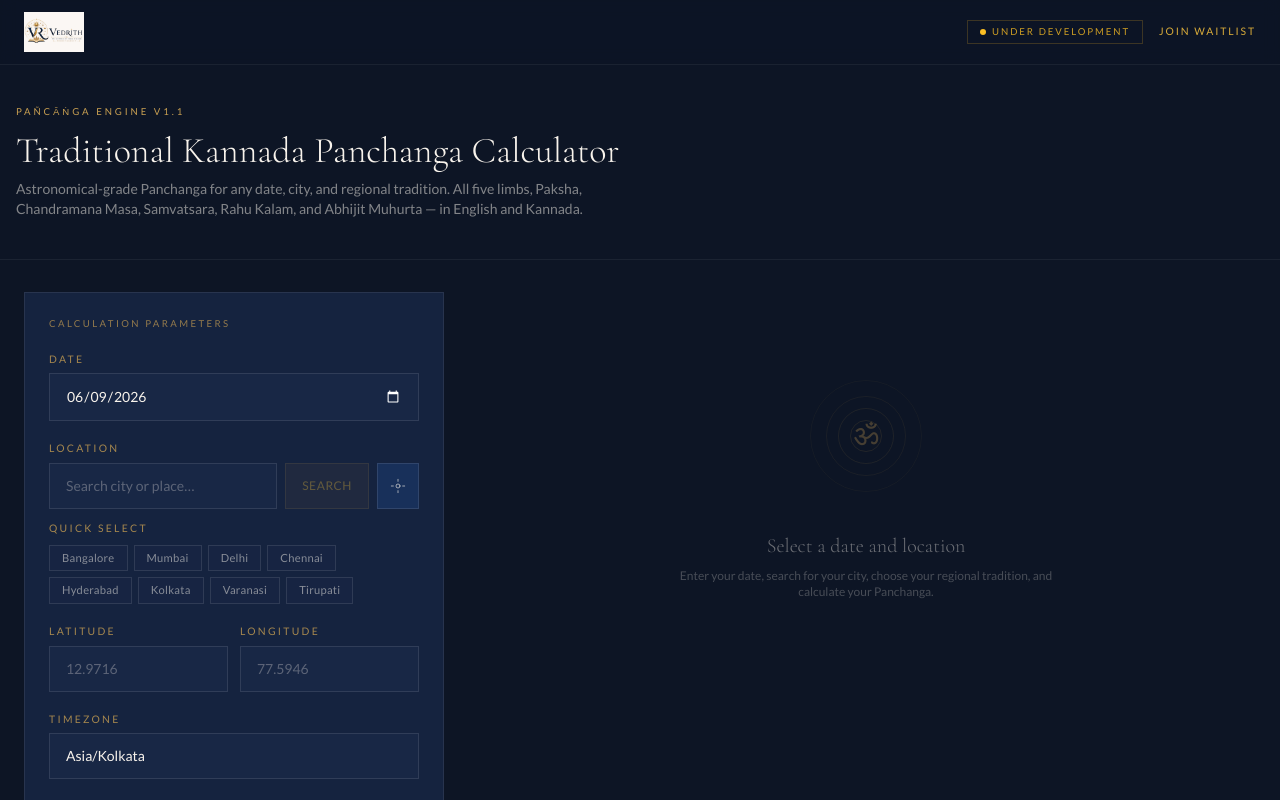
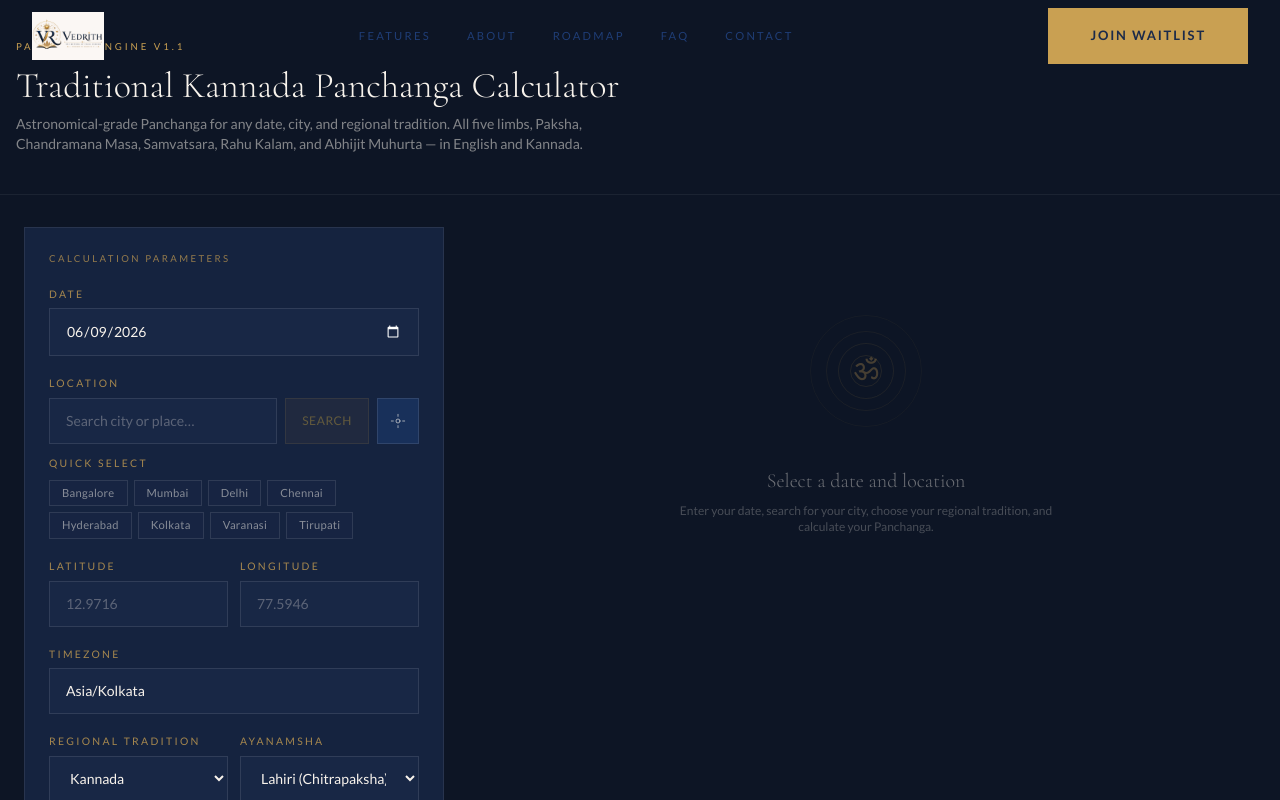
Before and after one commit to vedrith-ai/Website, a Next.js app: page /panchanga in a window 1280 px wide. Shown: the top 800 px of the page. Built offline with nearby package versions, Linux system fonts and the light colour scheme.

Commit message:
Update page.tsx

```diff
--- a/app/panchanga/page.tsx
+++ b/app/panchanga/page.tsx
@@ -7,6 +7,8 @@ import PanchangaForm               from '@/components/panchanga/PanchangaForm'
 import PanchangaResult             from '@/components/panchanga/PanchangaResult'
 import type { PanchangaResult as TPanchangaResult, ApiResponse } from '@/lib/types/panchanga'
 import type { PanchangaFormValues }  from '@/components/panchanga/PanchangaForm'
+import Footer from '@/components/layout/Footer'
+import Header from '@/components/layout/Header'
 
 export default function PanchangaPage() {
   const [result,  setResult]  = useState<TPanchangaResult | null>(null)
@@ -58,34 +60,7 @@ export default function PanchangaPage() {
     <div className="min-h-screen bg-navy-950">
 
       {/* ── Top navigation ──────────────────────────────────────────────── */}
-      <nav className="sticky top-0 z-40 bg-navy-950/95 backdrop-blur border-b border-white/[0.06]">
-        <div className="max-w-7xl mx-auto px-4 sm:px-6 h-16 flex items-center justify-between">
-          <Link href="/" className="flex-shrink-0" aria-label="VedRith Home">
-            <Image
-              src="/images/logo-horizontal.png"
-              alt="VedRith"
-              width={180}
-              height={45}
-              className="h-10 w-auto"
-              priority
-            />
-          </Link>
-
-          <div className="flex items-center gap-4">
-            <span className="hidden sm:inline-flex items-center gap-1.5 font-sans text-[0.6rem] tracking-[0.2em] uppercase text-amber-400/80 bg-amber-400/8 border border-amber-400/20 px-3 py-1">
-              <span className="w-1.5 h-1.5 rounded-full bg-amber-400 animate-pulse" />
-              Under Development
-            </span>
-            <Link
-              href="/#contact"
-              className="font-sans text-[0.65rem] tracking-[0.18em] uppercase text-gold-400
-                         hover:text-gold-300 transition-colors"
-            >
-              Join Waitlist
-            </Link>
-          </div>
-        </div>
-      </nav>
+    <Header />
 
       {/* ── Page header ─────────────────────────────────────────────────── */}
       <div className="border-b border-white/[0.06] py-10 px-4">
@@ -198,6 +173,7 @@ export default function PanchangaPage() {
           </div>
         </div>
       </div>
+      <Footer />
     </div>
   )
 }
```
